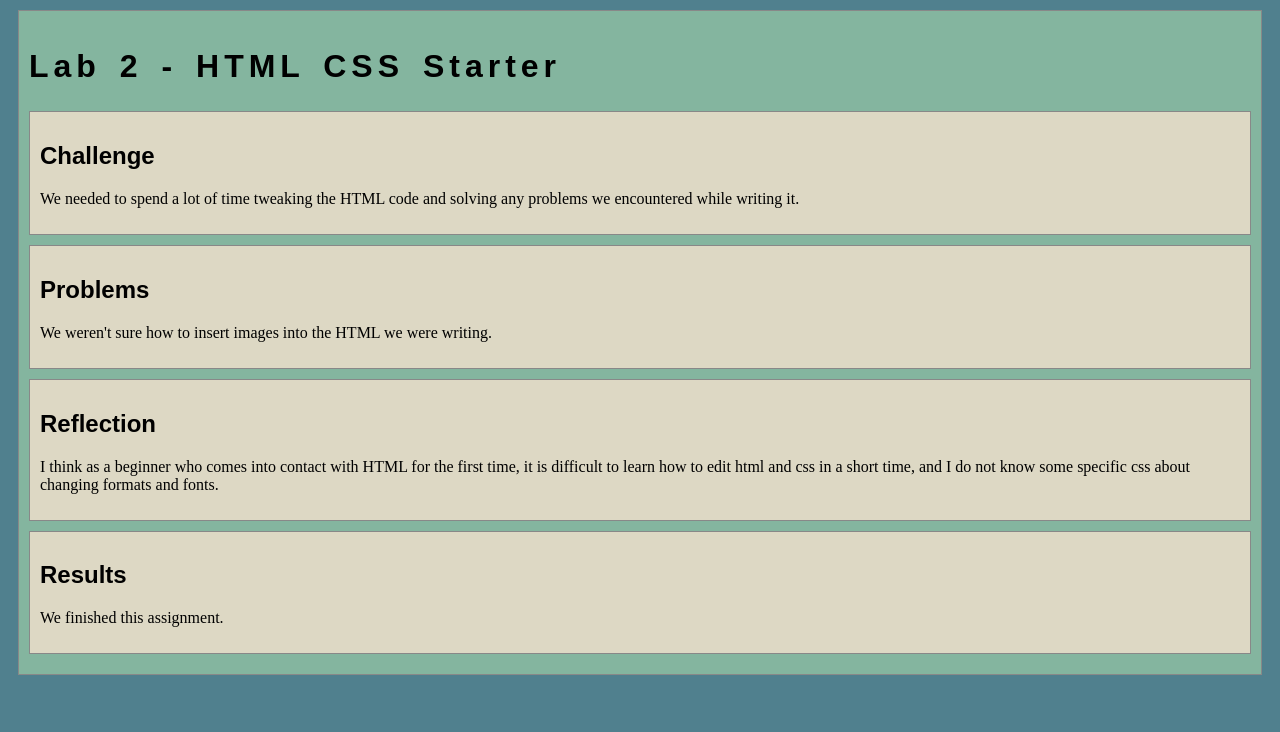
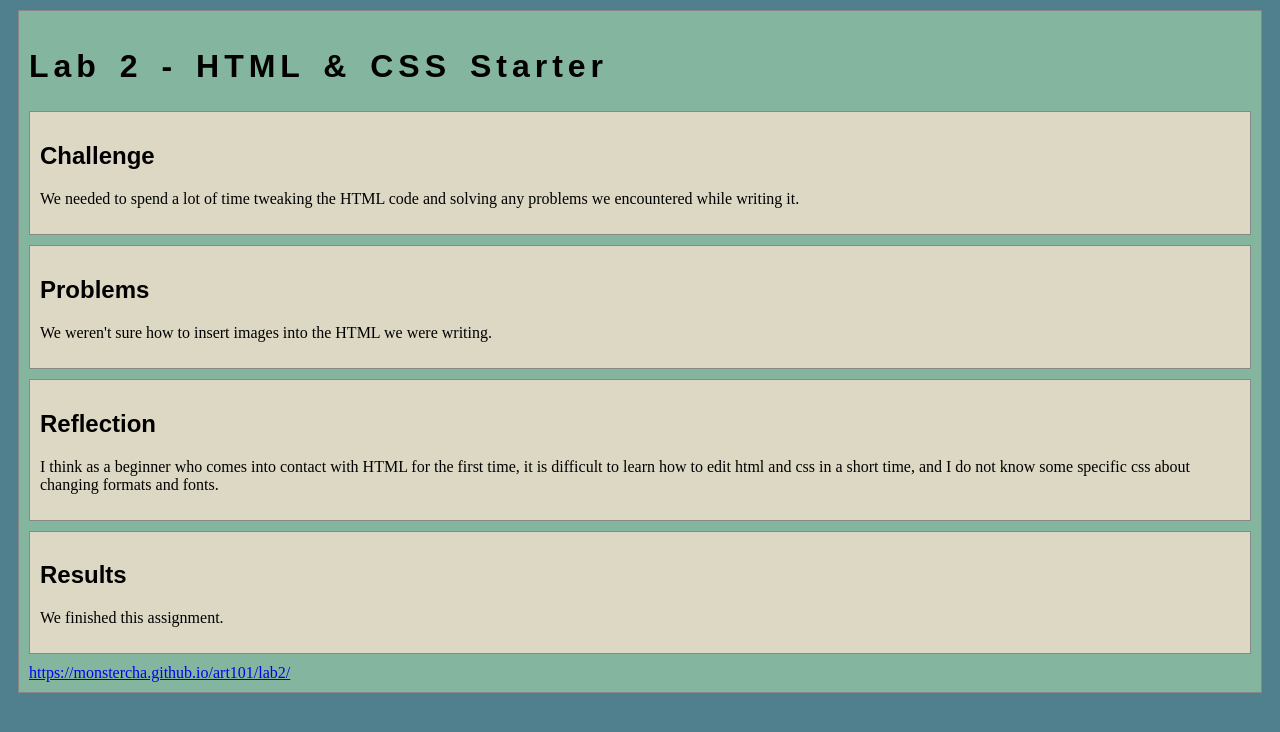
Before and after one commit to Monstercha/art101, a plain HTML site: page lab2/index2.html in a window 1280 px wide. Drawn offline with nearby package versions, Linux system fonts and the light colour scheme.

Commit message:
Update index2.html

```diff
--- a/lab2/index2.html
+++ b/lab2/index2.html
@@ -23,7 +23,7 @@
 	<!-- Style this page by changing the CSS in ../css/site.css or css/lab.css -->
 	<main id="content">
 		<section>
-			<h1>Lab 2 - HTML CSS Starter</h1>
+			<h1>Lab 2 - HTML & CSS Starter</h1>
 			<div class="minor-section">
 					<h2>Challenge</h2>
 					<p>We needed to spend a lot of time tweaking the HTML code and solving any problems we encountered while writing it.</p>
@@ -46,7 +46,7 @@
 			</div>
 		</section>
 		<nav id="links">
-			<a href="url">
+			<a href="url">https://monstercha.github.io/art101/lab2/</a>
 			<!-- Put links to other pages (including the homepage) here. -->
 		</nav>
 	</main>
```
